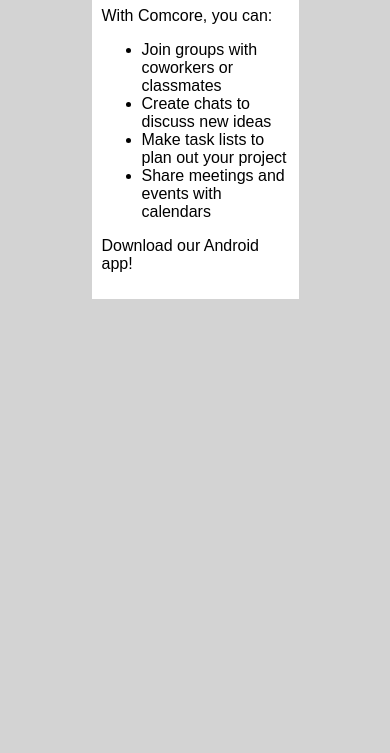
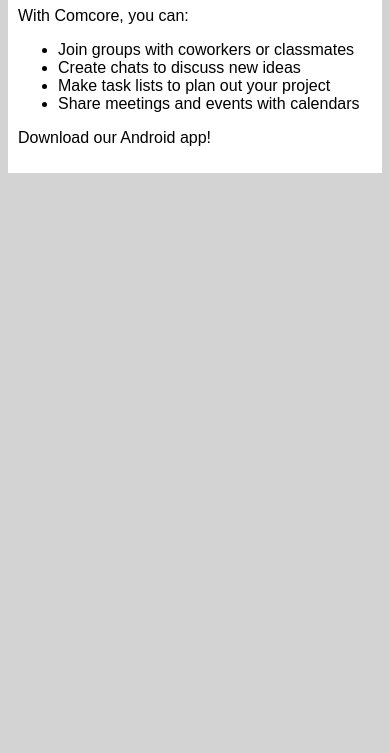
Before and after one commit to comcore/server, a website: page web/index.html in a window 390 px wide. Shown: the part 91-844 px from the top of the page. Drawn offline with Linux system fonts and the light colour scheme.

Commit message:
Responsive design for mobile devices

```diff
--- a/web/index.html
+++ b/web/index.html
@@ -2,6 +2,7 @@
     <head>
         <title>Comcore</title>
         <link rel="stylesheet" href="/stylesheet.css">
+        <meta name="viewport" content="width=device-width, initial-scale=1.0">
     </head>
     <body>
         <div class="box">
--- a/web/stylesheet.css
+++ b/web/stylesheet.css
@@ -5,7 +5,7 @@
 
 .box {
     margin: auto;
-    width: 50%;
+    max-width: 750px;
     padding: 10px;
     background-color: white;
 }
```
Also changed, not shown: web/join.html (+1 -0 lines), web/not_found.html (+1 -0 lines).
